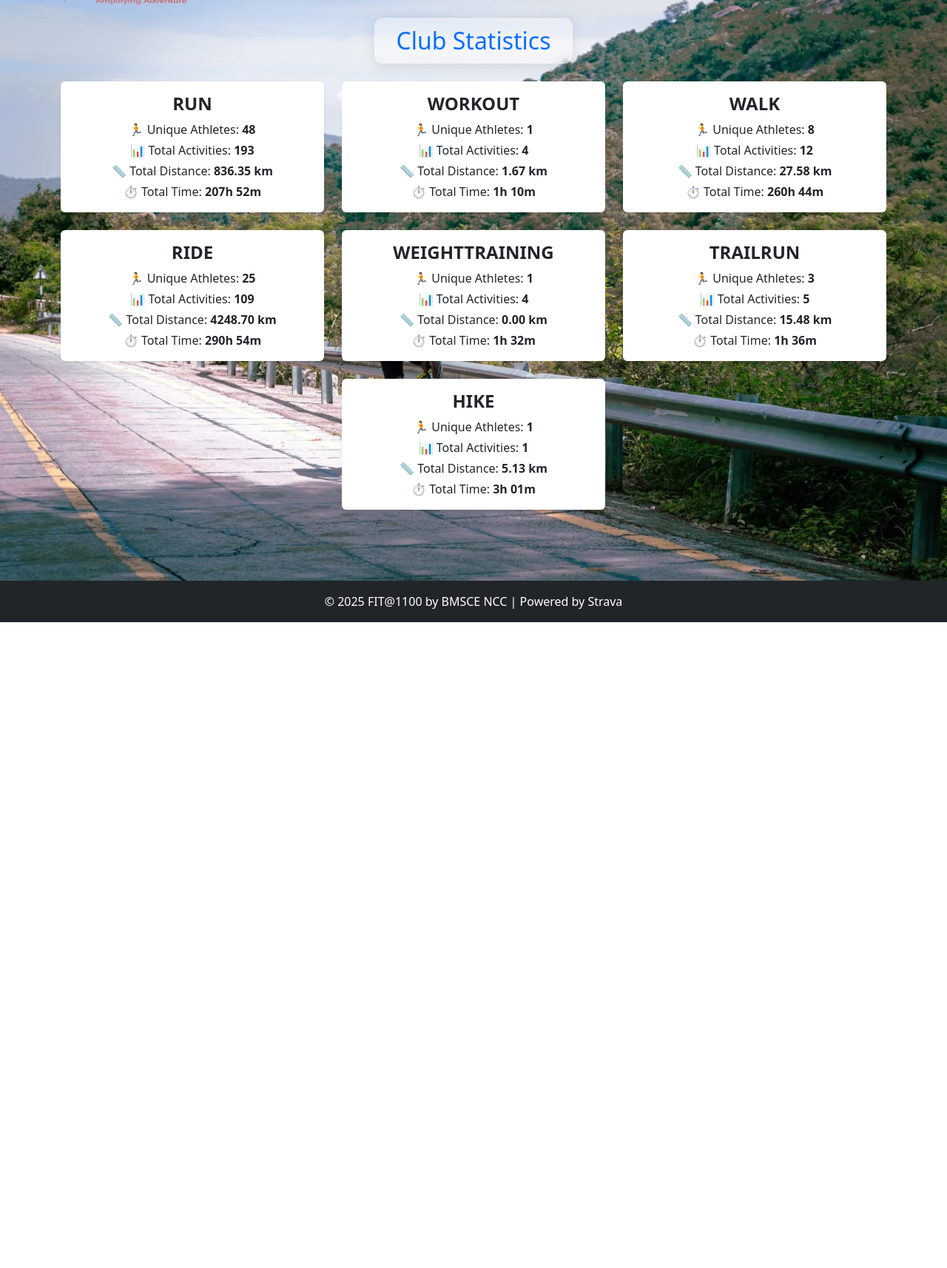
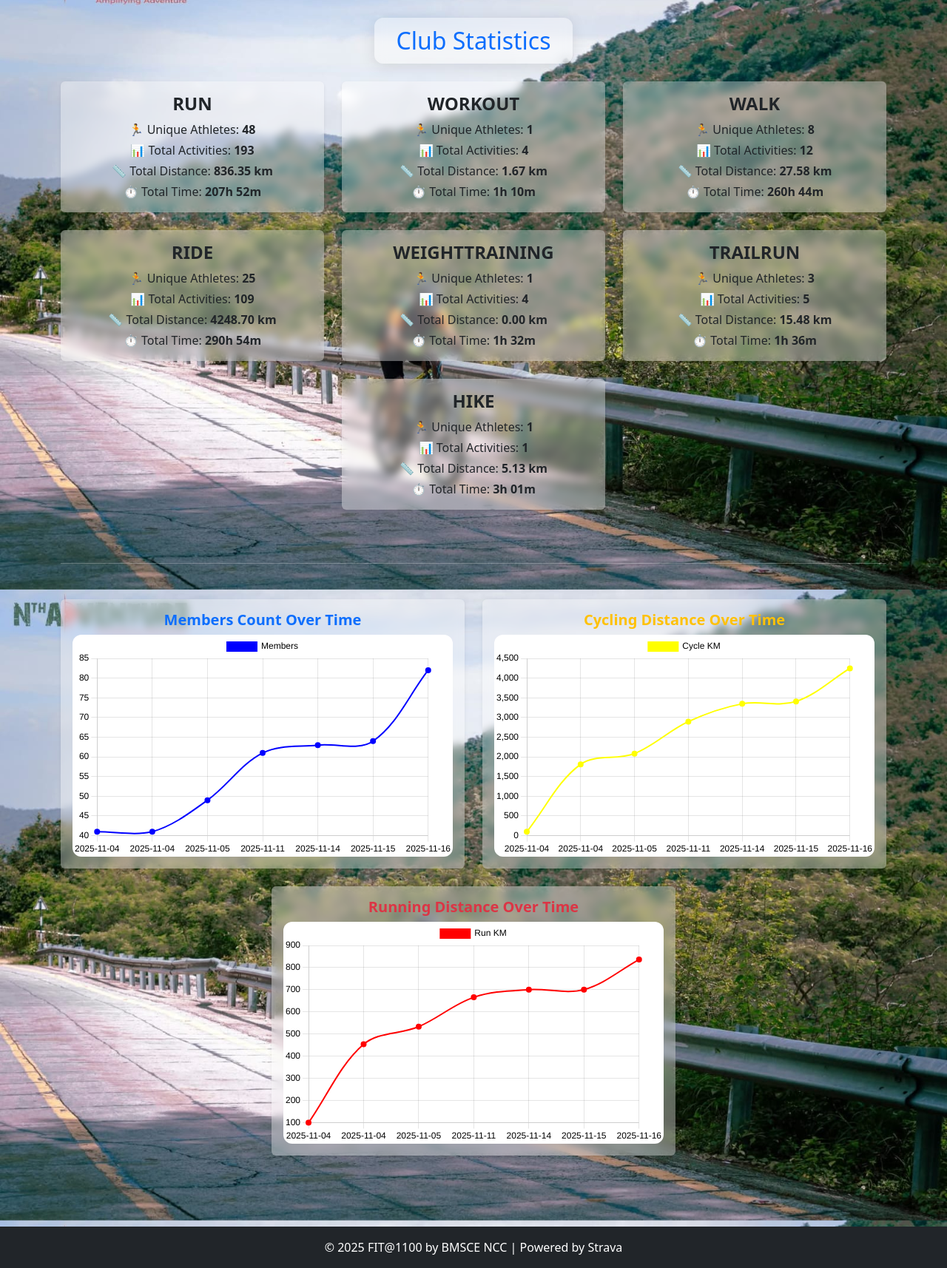
Before and after one commit to Prahladhnc/Fit1300, a Flask app: page /stats in a window 1280 px wide. Shown: the part 56-1770 px from the top of the page at 74% size. Before the commit the page ends 897 px from the top, so only its background shows below. Run offline with Flask 3, Linux system fonts and the light colour scheme.

Commit message:
corrected images, added charts

```diff
--- a/app.py
+++ b/app.py
@@ -51,10 +51,10 @@ def show_activities():
 def show_stats():
     session = Session()
 
-    # Get all unique sport types
+    # Existing Stats Logic
     sport_types = [r[0] for r in session.query(Activity.type).distinct()]
+    stats = []
 
-    stats = []
     for sport in sport_types:
         q = session.query(Activity).filter(Activity.type == sport)
 
@@ -63,7 +63,6 @@ def show_stats():
         total_distance_m = sum([a.distance or 0 for a in q])
         total_elapsed_s = sum([a.elapsed_time or 0 for a in q])
 
-        # Convert units
         total_distance_km = total_distance_m / 1000
         total_hours = int(total_elapsed_s // 3600)
         total_minutes = int((total_elapsed_s % 3600) // 60)
@@ -77,7 +76,26 @@ def show_stats():
         })
 
     session.close()
-    return render_template("stats.html", stats=stats)
+
+    # NEW: Load CSV for charts
+    import pandas as pd
+    df = pd.read_csv("status.csv")
+
+    df["date"] = pd.to_datetime(df["timestamp"]).dt.strftime("%Y-%m-%d")
+
+    dates = df["date"].tolist()
+    athlete_count = df["member_count"].tolist()
+    distance_cycled = df["total_ride_km"].tolist()
+    distance_run = df["total_run_km"].tolist()
+
+    return render_template(
+    "stats.html",
+    stats=stats,
+    dates=dates,
+    members=athlete_count,     # rename
+    cycle=distance_cycled,     # rename
+    run=distance_run           # rename
+)
 
 @app.route("/cycle-rally")
 def cycle_rally():
--- a/status.csv
+++ b/status.csv
@@ -1,7 +1,8 @@
-timestamp,member_count, total_run_km, total_ride_km
-2025-11-04T18:08:39,41, 100, 100
+timestamp,member_count,total_run_km,total_ride_km
+2025-11-04T18:08:39,41,100,100
 2025-11-04T18:11:28,41,453.96,1811.36
 2025-11-05T16:50:43,49,533.44,2083.9
 2025-11-11T18:09:00,61,665.96,2895.67
 2025-11-14T02:59:24,63,700.85,3347.38
 2025-11-15T01:08:56,64,700.85,3407.81
+2025-11-16T03:32:39,82,836.35,4248.7
--- a/templates/cycle_rally.html
+++ b/templates/cycle_rally.html
@@ -4,7 +4,11 @@
 <div class="rally-box p-4 mb-4 rounded shadow">
     <h1 class="text-center text-primary mb-3">Cycle Rally 2025</h1>
     <h4 class="text-center text-secondary">23 November – 2 December</h4>
-    <div><center><img src="{{ url_for('static', filename='images/rally_logo.png') }}"> </center></div>
+    <div class="text-center my-3">
+        <img src="{{ url_for('static', filename='images/rally_logo.png') }}"
+             class="img-fluid"
+             style="max-width: 220px; height: auto;">
+    </div>
 
     <p class="mt-4" style="color: #3b82f6;">
         We are conducting a 10-day Cycle Rally starting from <strong>BMS College of Engineering</strong>,
--- a/templates/stats.html
+++ b/templates/stats.html
@@ -1,16 +1,20 @@
 {% extends "base.html" %}
 {% block content %}
+
 <div class="text-center mb-4">
     <div class="stats-title-box d-inline-block">
         <h2 class="text-primary mb-0">Club Statistics</h2>
     </div>
 </div>
 
+<!-- ========================= -->
+<!-- Existing Stats Summary -->
+<!-- ========================= -->
 
 <div class="row justify-content-center">
     {% for s in stats %}
     <div class="col-md-5 col-lg-4 mb-4">
-        <div class="card shadow-sm border-0">
+        <div class="card shadow-sm border-0" style="background: rgba(255,255,255,0.35); backdrop-filter: blur(6px);">
             <div class="card-body text-center">
                 <h4 class="card-title text-uppercase fw-bold">{{ s.sport }}</h4>
                 <p class="card-text mb-1">🏃 Unique Athletes: <strong>{{ s.unique_athletes }}</strong></p>
@@ -22,4 +26,105 @@
     </div>
     {% endfor %}
 </div>
+
+<hr class="my-5">
+
+<!-- ========================= -->
+<!-- Charts Section -->
+<!-- ========================= -->
+
+<div class="row justify-content-center">
+
+    <!-- Member Count Chart -->
+    <div class="col-md-6 mb-4">
+        <div class="card shadow-sm border-0" style="background: rgba(255,255,255,0.35); backdrop-filter: blur(6px);">
+            <div class="card-body">
+                <h5 class="text-center text-primary fw-bold">Members Count Over Time</h5>
+                <div style="height: 300px;">
+                    <canvas id="memberChart" style="background:white; border-radius:12px;"></canvas>
+                </div>
+            </div>
+        </div>
+    </div>
+
+    <!-- Cycling Chart -->
+    <div class="col-md-6 mb-4">
+        <div class="card shadow-sm border-0" style="background: rgba(255,255,255,0.35); backdrop-filter: blur(6px);">
+            <div class="card-body">
+                <h5 class="text-center text-warning fw-bold">Cycling Distance Over Time</h5>
+                <div style="height: 300px;">
+                    <canvas id="cycleChart" style="background:white; border-radius:12px;"></canvas>
+                </div>
+            </div>
+        </div>
+    </div>
+
+    <!-- Running Chart -->
+    <div class="col-md-6 mb-4">
+        <div class="card shadow-sm border-0" style="background: rgba(255,255,255,0.35); backdrop-filter: blur(6px);">
+            <div class="card-body">
+                <h5 class="text-center text-danger fw-bold">Running Distance Over Time</h5>
+                <div style="height: 300px;">
+                    <canvas id="runChart" style="background:white; border-radius:12px;"></canvas>
+                </div>
+            </div>
+        </div>
+    </div>
+
+</div>
+
+<!-- ========================= -->
+<!-- Chart.js Script -->
+<!-- ========================= -->
+
+<script src="https://cdn.jsdelivr.net/npm/chart.js"></script>
+
+<script>
+    const dates = {{ dates|tojson }};
+    const members = {{ members|tojson }};
+    const cycle = {{ cycle|tojson }};
+    const run = {{ run|tojson }};
+
+    // Reusable chart generator
+    function makeChart(ctx, label, data, color) {
+        return new Chart(ctx, {
+            type: 'line',
+            data: {
+                labels: dates,
+                datasets: [{
+                    label: label,
+                    data: data,
+                    borderColor: color,
+                    backgroundColor: color,
+                    borderWidth: 2,
+                    tension: 0.35,
+                    pointRadius: 3
+                }]
+            },
+            options: {
+                responsive: true,
+                maintainAspectRatio: false,
+                scales: {
+                    x: {
+                        ticks: { color: 'black' },
+                        grid: { color: 'rgba(0,0,0,0.1)' }
+                    },
+                    y: {
+                        ticks: { color: 'black' },
+                        grid: { color: 'rgba(0,0,0,0.1)' }
+                    }
+                },
+                plugins: {
+                    legend: { labels: { color: 'black' } }
+                }
+            }
+        });
+    }
+
+    // Create 3 charts
+    makeChart(document.getElementById('memberChart'), "Members", members, "blue");
+    makeChart(document.getElementById('cycleChart'), "Cycle KM", cycle, "yellow");
+    makeChart(document.getElementById('runChart'), "Run KM", run, "red");
+</script>
+
 {% endblock %}
```
Also changed, not shown: data/club.db, static/images/daywiseplan.png, 1 other file.
